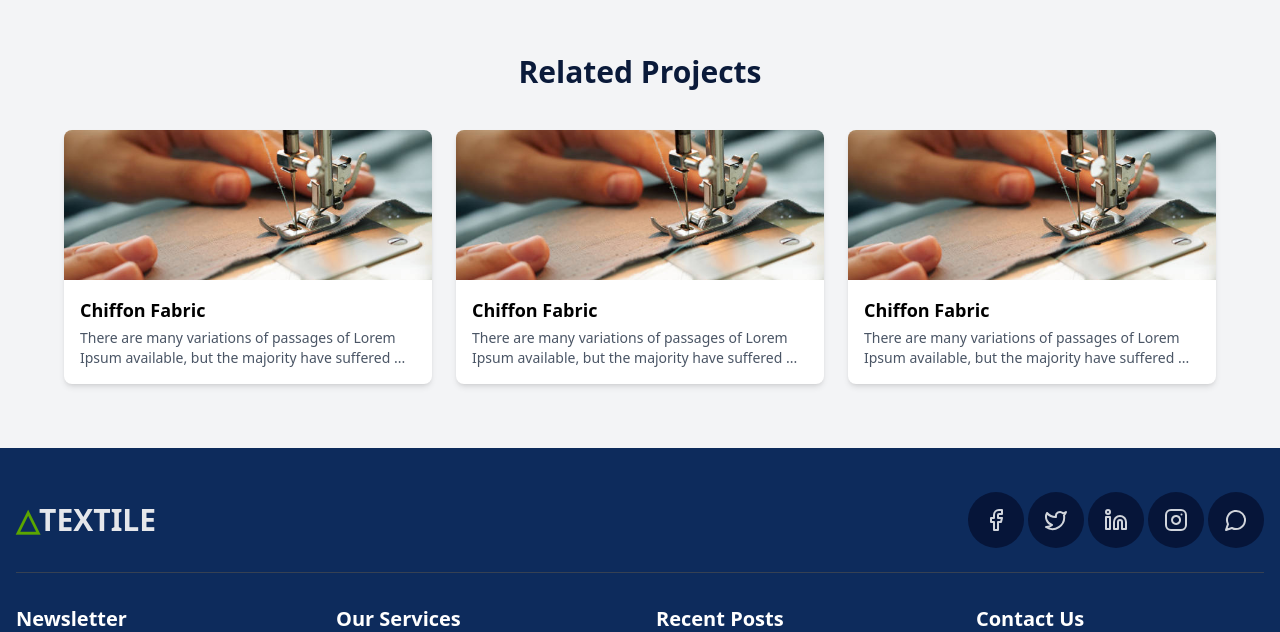
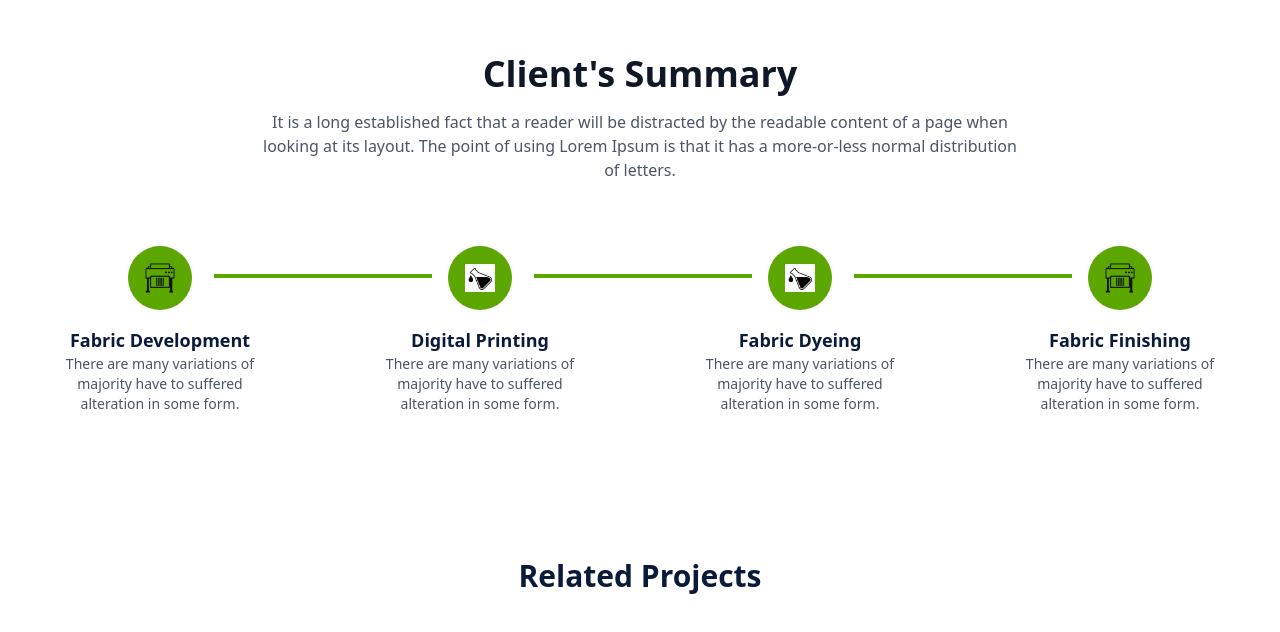
Before and after one commit to BetelTagesse/Kenean-Garment, a Next.js app: page /projects/chiffon-fabric in a window 1280 px wide. Shown: the part 2023-2655 px from the top of the page. Built offline with nearby package versions, Linux system fonts and the light colour scheme.

Commit message:
project detail  page   done

```diff
--- /dev/null
+++ b/src/components/projects/ClientSummary.jsx
@@ -0,0 +1,77 @@
+import Image from "next/image";
+import fabricIcon1 from "@/images/icon-digital-print.png";
+import fabricIcon2 from "@/images/icon-dye.png";
+
+import fabricIcon3 from "@/images/icon-dye.png";
+import fabricIcon4 from "@/images/icon-digital-print.png";
+
+const steps = [
+  {
+    title: "Fabric Development",
+    description:
+      "There are many variations of majority have to suffered alteration in some form.",
+    icon: fabricIcon1,
+  },
+  {
+    title: "Digital Printing",
+    description:
+      "There are many variations of majority have to suffered alteration in some form.",
+    icon: fabricIcon2,
+  },
+  {
+    title: "Fabric Dyeing",
+    description:
+      "There are many variations of majority have to suffered alteration in some form.",
+    icon: fabricIcon3,
+  },
+  {
+    title: "Fabric Finishing",
+    description:
+      "There are many variations of majority have to suffered alteration in some form.",
+    icon: fabricIcon4,
+  },
+];
+
+const ClientSummary = () => {
+  return (
+    <section className="px-6 py-16 max-w-7xl mx-auto text-center">
+      <h2 className="text-3xl md:text-4xl font-bold text-gray-900 mb-4">
+        Client&apos;s Summary
+      </h2>
+      <p className="text-gray-600 max-w-3xl mx-auto mb-16">
+        It is a long established fact that a reader will be distracted by the
+        readable content of a page when looking at its layout. The point of
+        using Lorem Ipsum is that it has a more-or-less normal distribution of
+        letters.
+      </p>
+
+      {/* Timeline steps */}
+      <div className="relative flex flex-col md:flex-row items-center justify-between gap-12 mt-16">
+        {steps.map((step, index) => (
+          <div
+            key={index}
+            className="relative flex flex-col items-center text-center flex-1 z-10"
+          >
+            {/* Green connector line between icons (inline and centered) */}
+            {index < steps.length - 1 && (
+              <div className="hidden md:block absolute top-1/6 left-[70%] w-[80%] h-1 bg-green  z-0" />
+            )}
+
+            {/* Circular icon */}
+            <div className="w-16 h-16 bg-green rounded-full flex items-center justify-center mb-4 z-10 transition duration-300 hover:-translate-y-2 hover:shadow-[0_10px_15px_-3px_rgba(0,0,0,0.3)]">
+              <Image src={step.icon} alt={step.title} width={30} height={30} />
+            </div>
+
+            {/* Text */}
+            <h4 className="font-bold text-lg text-[#0A1A3A]">{step.title}</h4>
+            <p className="text-sm text-gray-600 max-w-[200px]">
+              {step.description}
+            </p>
+          </div>
+        ))}
+      </div>
+    </section>
+  );
+};
+
+export default ClientSummary;
--- a/src/components/projects/ProjectDetails.jsx
+++ b/src/components/projects/ProjectDetails.jsx
@@ -3,6 +3,7 @@ import PageBanner from "./PageBanner";
 import ProjectInfo from "./ProjectInfo";
 import ProjectDescription from "./ProjectDescription";
 import RelatedProjects from "./RelatedProjects";
+import ClientSummary from "./ClientSummary";
 
 const ProjectDetails = ({ project }) => {
   console.log("project info:", {
@@ -31,6 +32,7 @@ const ProjectDetails = ({ project }) => {
         name={project.name}
         description={project.description}
       />
+      <ClientSummary />
       <RelatedProjects
         src={project.image}
         alt={project.name}
--- a/src/components/projects/RelatedProjects.jsx
+++ b/src/components/projects/RelatedProjects.jsx
@@ -8,7 +8,7 @@ import Link from "next/link";
 const RelatedProjects = ({ name, src, alt, slug, description }) => {
   const [showModal, setShowModal] = useState(false);
   return (
-    <div className="bg-gray-100 py-16 px-6">
+    <div className=" pb-16 px-6">
       <div className="max-w-6xl mx-auto">
         <h2 className="text-2xl sm:text-3xl font-bold text-center mb-10 text-[#0A1A3A]">
           Related Projects
```
Also changed, not shown: src/images/icon-digital-print.png (added), src/images/icon-dye.png (added).
